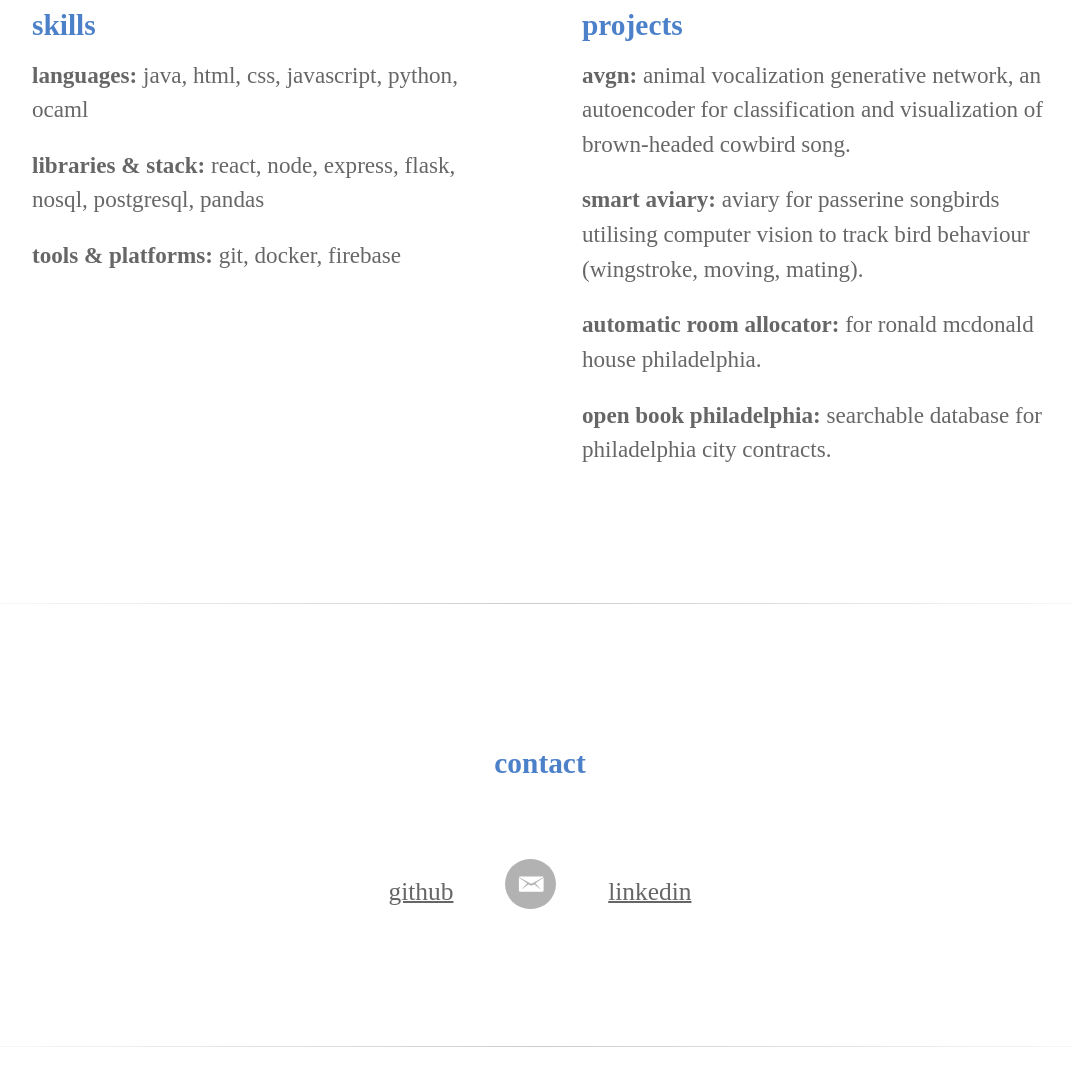
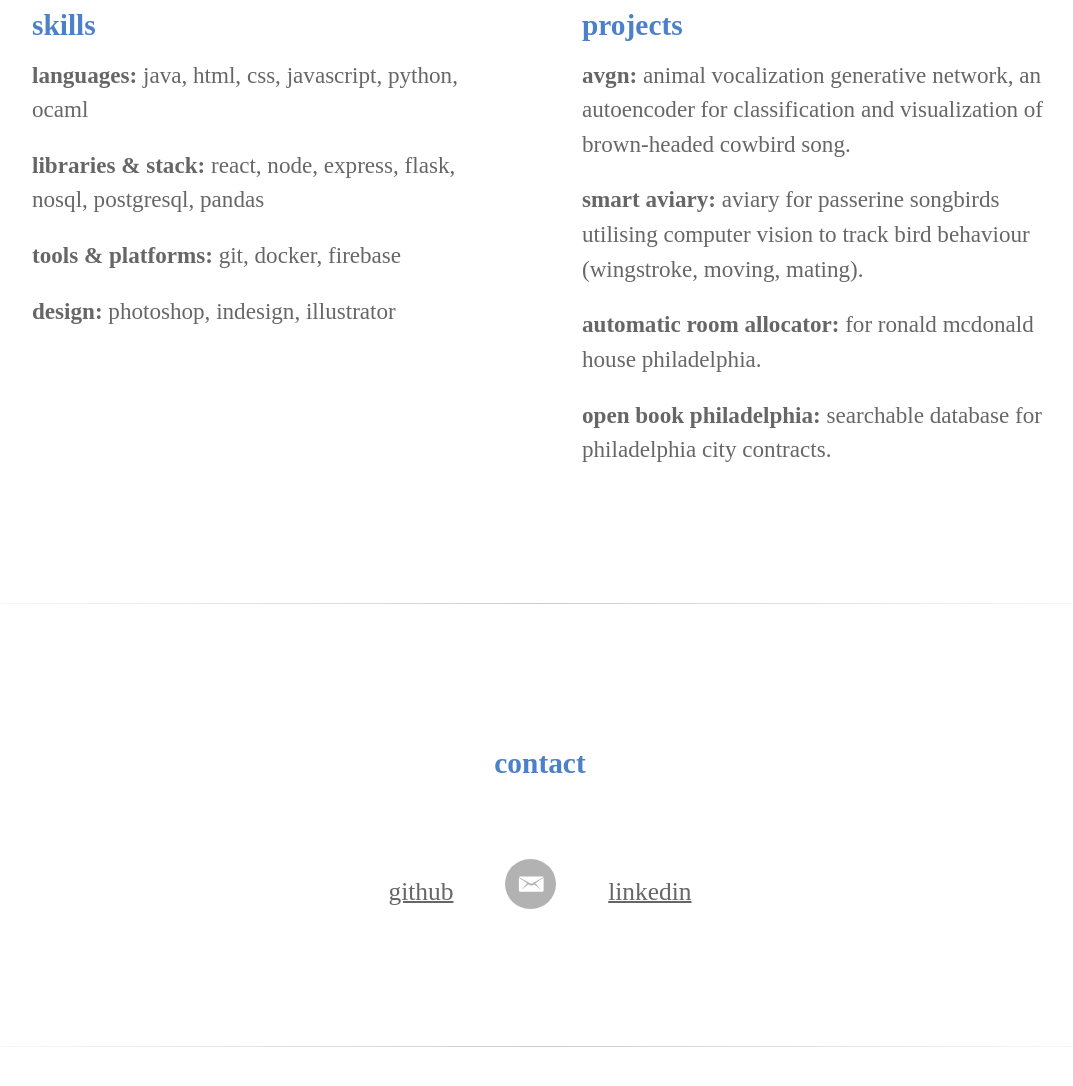
Before and after one commit to caroljli/caroljli.github.io, a plain HTML site: page index.html in a window 1280 px wide. Shown: the part 1394-2480 px from the top of the page, without its empty margins (100-1173 px from the left). Drawn offline with Linux system fonts and the light colour scheme; files whose address does not match are found by name.

Commit message:
added design

```diff
--- a/index.html
+++ b/index.html
@@ -134,6 +134,12 @@
 		<p class="feature__text">
 			<b>tools & platforms:</b> git, docker, firebase
 		</p>
+		<p>
+
+		</p>
+		<p class="feature__text">
+			<b>design:</b> photoshop, indesign, illustrator
+		</p>
 	</div>
 	<div class="feature">
 
```
